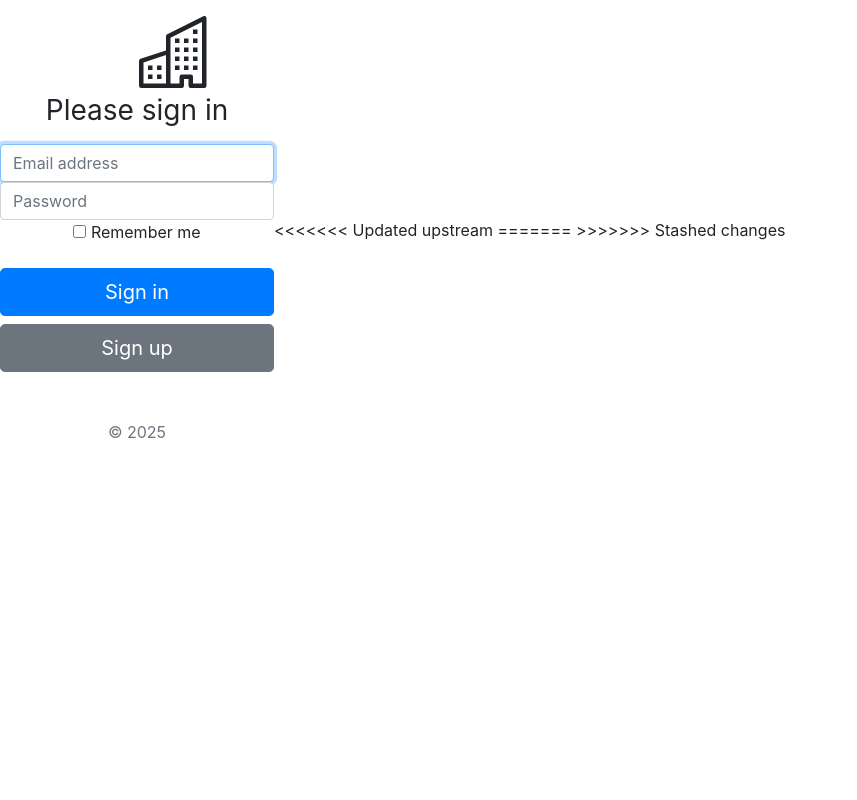
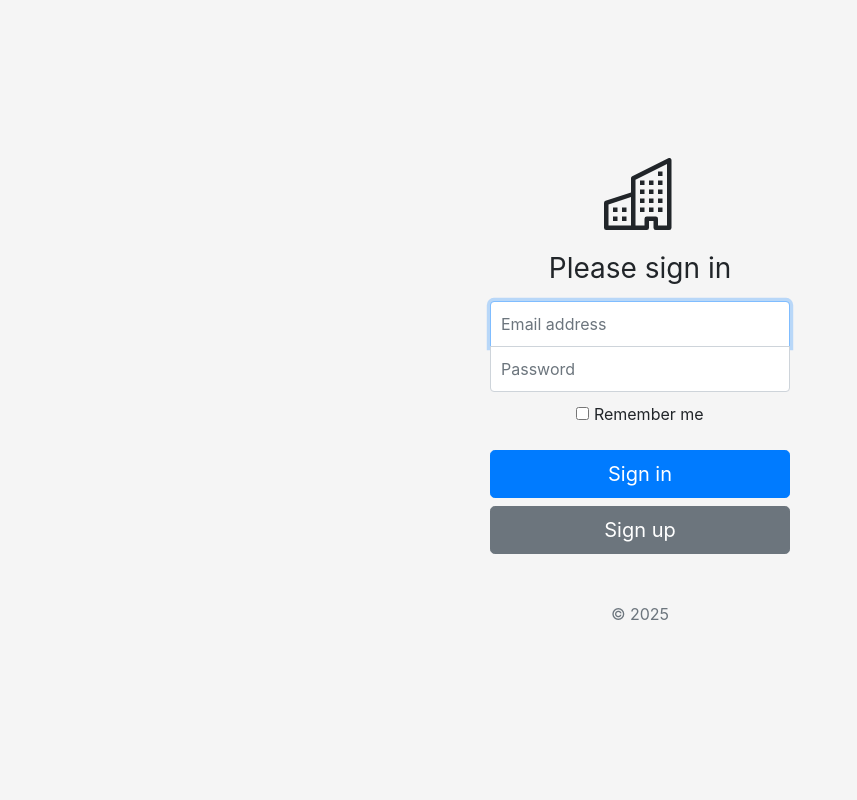
Before and after one commit to changg12/401stockapp, a Flask app: page /login in a window 1280 px wide. Shown: the whole page, without its empty margins (0-857 px from the left). Run offline with Flask 3, Linux system fonts and the light colour scheme; parts of the project's set-up code (start-up, migrations or seed data) failed here and were passed over; some libraries are stand-ins or nearby versions.

Commit message:
login update
this is the update to login

```diff
--- a/app.py
+++ b/app.py
@@ -16,7 +16,7 @@ app = Flask(__name__)
 bootstrap = Bootstrap(app)
 
 # Database configuration
-app.config['SQLALCHEMY_DATABASE_URI'] = 'mysql+pymysql://admin:password@flaskdb.cxewmo2iqc1i.us-east-1.rds.amazonaws.com/flask_db'
+app.config['SQLALCHEMY_DATABASE_URI'] = 'mysql+pymysql://root:password@localhost/flask_db'
 app.config['SQLALCHEMY_TRACK_MODIFICATIONS'] = False
 app.config['SECRET_KEY'] = 'awdasdawdasdawdasdawdasd'
 
--- a/templates/login.html
+++ b/templates/login.html
@@ -9,64 +9,28 @@
     <link rel="stylesheet" href="https://cdn.jsdelivr.net/npm/bootstrap@4.0.0/dist/css/bootstrap.min.css">
 
     <style>
-<<<<<<< Updated upstream
       html, body {
         height: 100%;
       }
       body {
         display: flex;
         align-items: center;
-=======
-      html,
-      body {
-        height: 100%;
-      }
-
-      body {
-        display: -ms-flexbox;
-        display: -webkit-box;
-        display: flex;
-        -ms-flex-align: center;
-        -ms-flex-pack: center;
-        -webkit-box-align: center;
-        align-items: center;
-        -webkit-box-pack: center;
->>>>>>> Stashed changes
         justify-content: center;
         padding-top: 40px;
         padding-bottom: 40px;
         background-color: #f5f5f5;
       }
-<<<<<<< Updated upstream
-=======
-
->>>>>>> Stashed changes
       .form-signin {
         width: 100%;
         max-width: 330px;
         padding: 15px;
         margin: 0 auto;
       }
-<<<<<<< Updated upstream
       .form-signin .form-control {
-=======
-      .form-signin .checkbox {
-        font-weight: 400;
-      }
-      .form-signin .form-control {
-        position: relative;
-        box-sizing: border-box;
->>>>>>> Stashed changes
         height: auto;
         padding: 10px;
         font-size: 16px;
       }
-<<<<<<< Updated upstream
-=======
-      .form-signin .form-control:focus {
-        z-index: 2;
-      }
->>>>>>> Stashed changes
       .form-signin input[type="email"] {
         margin-bottom: -1px;
         border-bottom-right-radius: 0;
@@ -77,7 +41,6 @@
         border-top-left-radius: 0;
         border-top-right-radius: 0;
       }
-<<<<<<< Updated upstream
       #flash-container {
         position: fixed;
         top: 20px;
@@ -109,15 +72,6 @@
 
     <form class="form-signin" method="POST" action="/login">
       <svg xmlns="http://www.w3.org/2000/svg" width="72" height="72" fill="currentColor" class="bi bi-buildings mb-3" viewBox="0 0 16 16">
-=======
-    </style>
-  </head>
-
-  <body class="text-center">
-
-    <form class="form-signin" method="POST" action="/login">
-      <svg xmlns="http://www.w3.org/2000/svg" width="72" height="72" fill="currentColor" class="bi bi-buildings" viewBox="0 0 16 16">
->>>>>>> Stashed changes
         <path d="M14.763.075A.5.5 0 0 1 15 .5v15a.5.5 0 0 1-.5.5h-3a.5.5 0 0 1-.5-.5V14h-1v1.5a.5.5 0 0 1-.5.5h-9a.5.5 0 0 1-.5-.5V10a.5.5 0 0 1 .342-.474L6 7.64V4.5a.5.5 0 0 1 .276-.447l8-4a.5.5 0 0 1 .487.022M6 8.694 1 10.36V15h5zM7 15h2v-1.5a.5.5 0 0 1 .5-.5h2a.5.5 0 0 1 .5.5V15h2V1.309l-7 3.5z"/>
         <path d="M2 11h1v1H2zm2 0h1v1H4zm-2 2h1v1H2zm2 0h1v1H4zm4-4h1v1H8zm2 0h1v1h-1zm-2 2h1v1H8zm2 0h1v1h-1zm2-2h1v1h-1zm0 2h1v1h-1zM8 7h1v1H8zm2 0h1v1h-1zm2 0h1v1h-1zM8 5h1v1H8zm2 0h1v1h-1zm2 0h1v1h-1zm0-2h1v1h-1z"/>
       </svg>
@@ -154,7 +108,6 @@
       <p class="mt-5 mb-3 text-muted">&copy; 2025</p>
     </form>
 
-<<<<<<< Updated upstream
     <!-- Bootstrap JS -->
     <script src="https://code.jquery.com/jquery-3.2.1.slim.min.js"></script>
     <script src="https://cdn.jsdelivr.net/npm/popper.js@1.12.9/dist/umd/popper.min.js"></script>
@@ -174,31 +127,5 @@
       }, 5000);
     </script>
 
-=======
-    <!-- FADEOUT SCRIPT -->
-    <script>
-    document.addEventListener("DOMContentLoaded", function () {
-        const alerts = document.querySelectorAll(".alert.login-alert");
-        alerts.forEach(alert => {
-            setTimeout(() => {
-                alert.style.transition = "opacity 1.2s ease";
-                alert.style.opacity = "0";
-                setTimeout(() => alert.remove(), 1200);
-            }, 5000);
-        });
-    });
-    </script>
-
-    <!-- REDIRECT SCRIPT (inserted here) -->
-    {% if redirect_to_home %}
-    <script>
-        // Redirect after 1.2 seconds (after alert shows)
-        setTimeout(function() {
-            window.location.href = "{{ url_for('home') }}";
-        }, 1200);
-    </script>
-    {% endif %}
-
->>>>>>> Stashed changes
   </body>
 </html>
```
